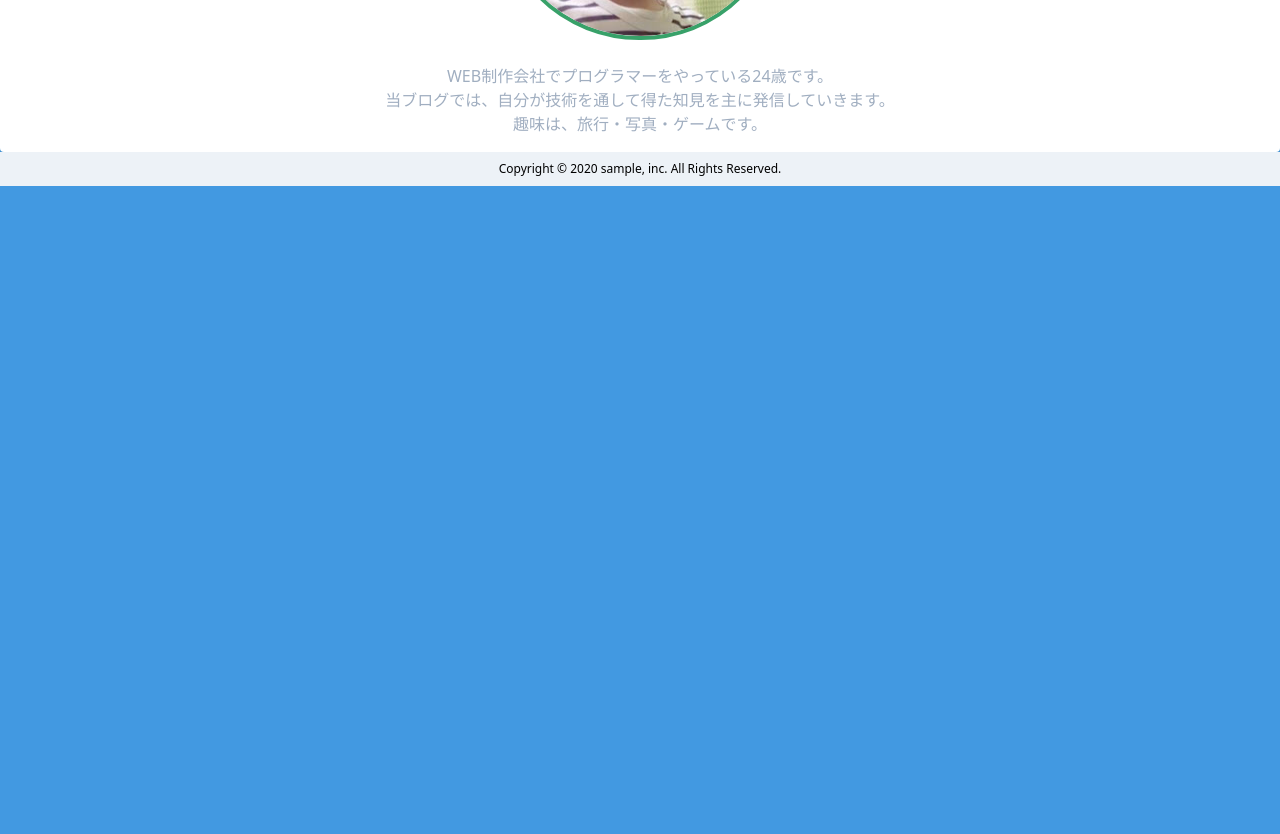
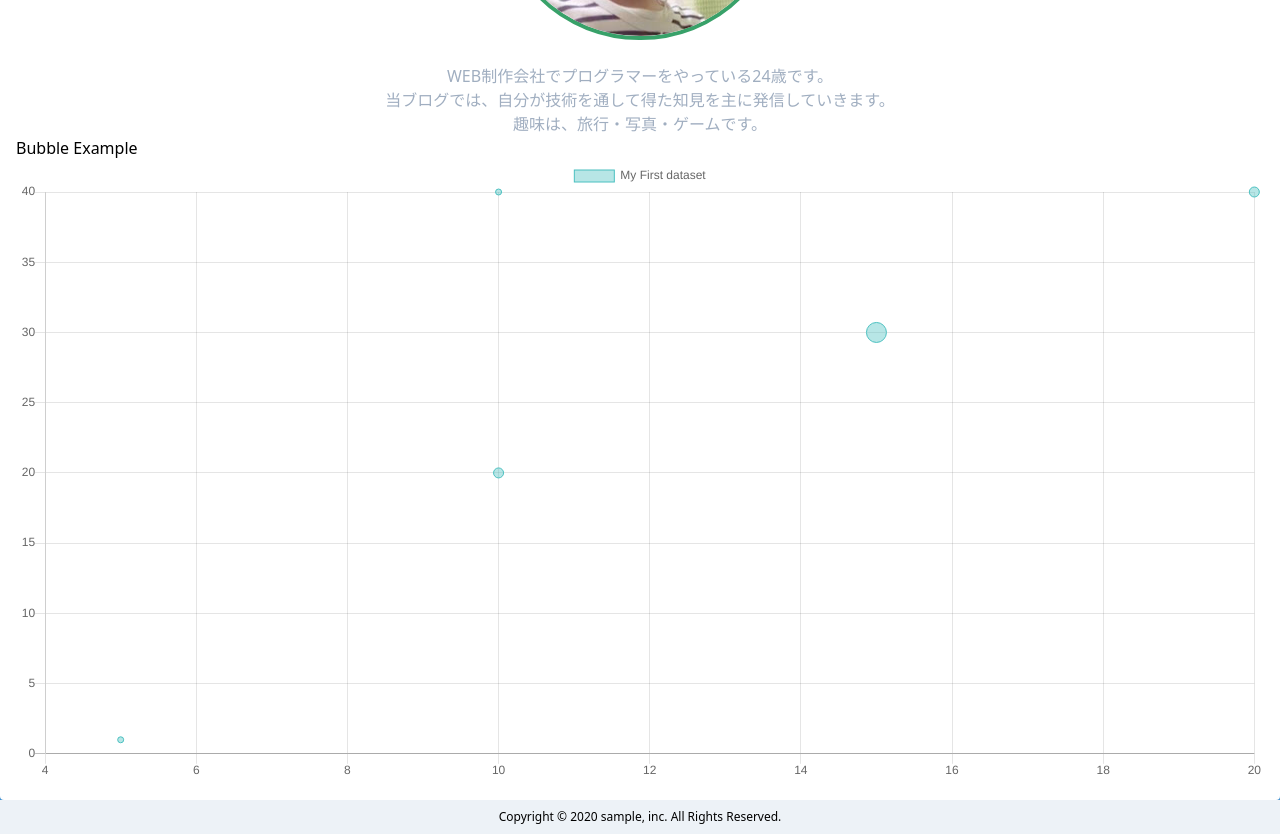
Before and after one commit to kagepedia/homepage, a Next.js app: page /about in a window 1280 px wide. Shown: the part 400-1234 px from the top of the page. Before the commit the page ends 800 px from the top, so only its background shows below. Built offline with nearby package versions, Linux system fonts and the light colour scheme.

Commit message:
chart.js導入

```diff
--- /dev/null
+++ b/components/atom/Skills.js
@@ -0,0 +1,43 @@
+import { Bubble } from "react-chartjs-2";
+
+const data = {
+  labels: ["January"],
+  datasets: [
+    {
+      label: "My First dataset",
+      fill: false,
+      lineTension: 0.1,
+      backgroundColor: "rgba(75,192,192,0.4)",
+      borderColor: "rgba(75,192,192,1)",
+      borderCapStyle: "butt",
+      borderDash: [],
+      borderDashOffset: 0.0,
+      borderJoinStyle: "miter",
+      pointBorderColor: "rgba(75,192,192,1)",
+      pointBackgroundColor: "#fff",
+      pointBorderWidth: 1,
+      pointHoverRadius: 5,
+      pointHoverBackgroundColor: "rgba(75,192,192,1)",
+      pointHoverBorderColor: "rgba(220,220,220,1)",
+      pointHoverBorderWidth: 2,
+      pointRadius: 1,
+      pointHitRadius: 10,
+      data: [
+        { x: 5, y: 1, r: 3 },
+        { x: 10, y: 40, r: 3 },
+        { x: 10, y: 20, r: 5 },
+        { x: 15, y: 30, r: 10 },
+        { x: 20, y: 40, r: 5 },
+      ],
+    },
+  ],
+};
+
+const Skills = () => (
+  <div>
+    <h2>Bubble Example</h2>
+    <Bubble data={data} width={400} height={200} />
+  </div>
+);
+
+export default Skills;
--- a/package.json
+++ b/package.json
@@ -12,6 +12,7 @@
   "author": "",
   "license": "ISC",
   "dependencies": {
+    "chart.js": "^2.9.3",
     "contentful": "^7.14.6",
     "dayjs": "^1.8.35",
     "dotenv": "^8.2.0",
@@ -29,6 +30,7 @@
     "markdown-it-sup": "^1.0.0",
     "next": "^9.5.2",
     "react": "^16.13.1",
+    "react-chartjs-2": "^2.10.0",
     "react-dom": "^16.13.1"
   },
   "devDependencies": {
--- a/pages/about/index.js
+++ b/pages/about/index.js
@@ -1,6 +1,7 @@
 import Head from "../../components/head";
 import Header from "../../components/molecules/header";
 import Footer from "../../components/molecules/footer";
+import Skills from "../../components/atom/Skills";
 
 const About = () => (
   <div>
@@ -23,6 +24,7 @@ const About = () => (
           <br />
           趣味は、旅行・写真・ゲームです。
         </p>
+        <Skills />
       </div>
       <style jsx>{`
         img {
```
Also changed, not shown: 1 other file (tests, documents, lock files or other folders).
